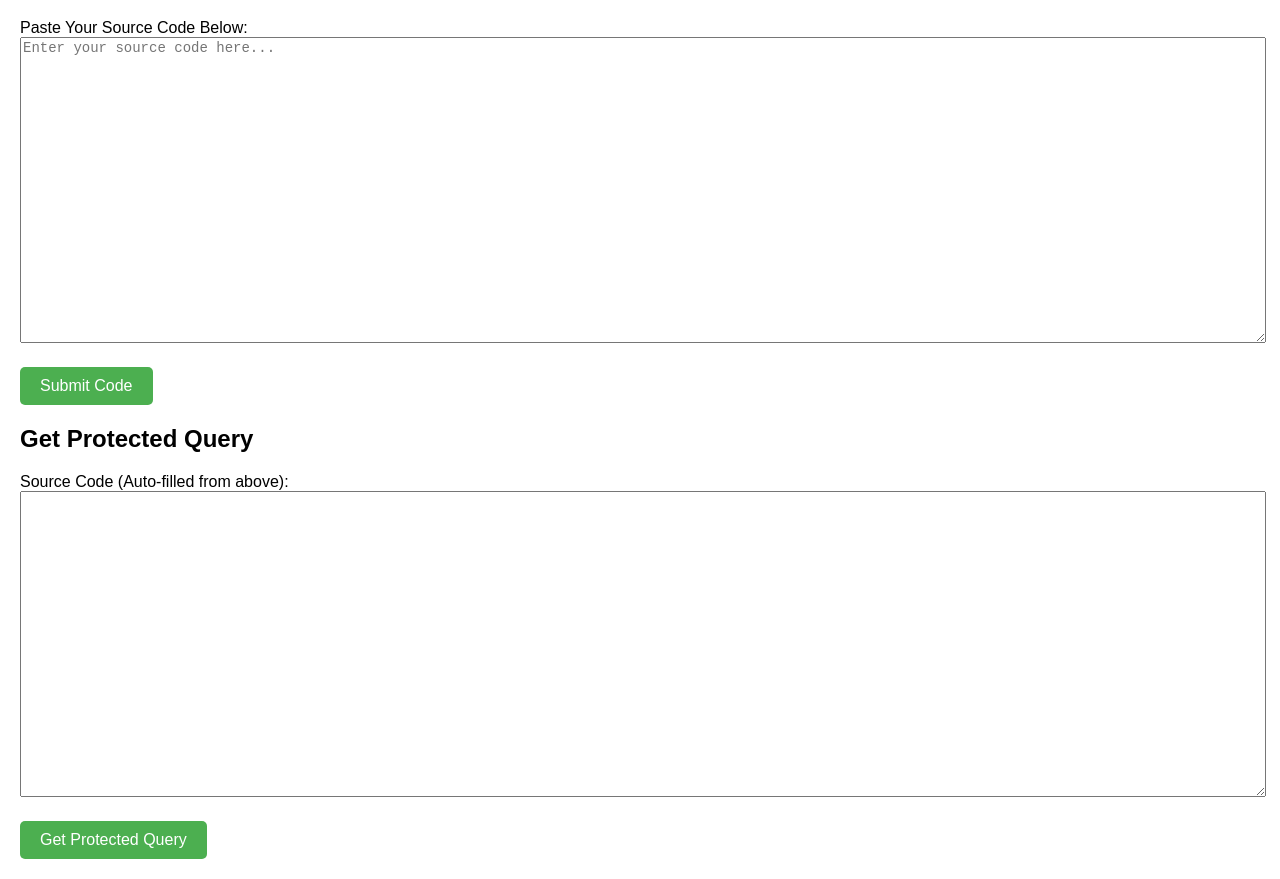
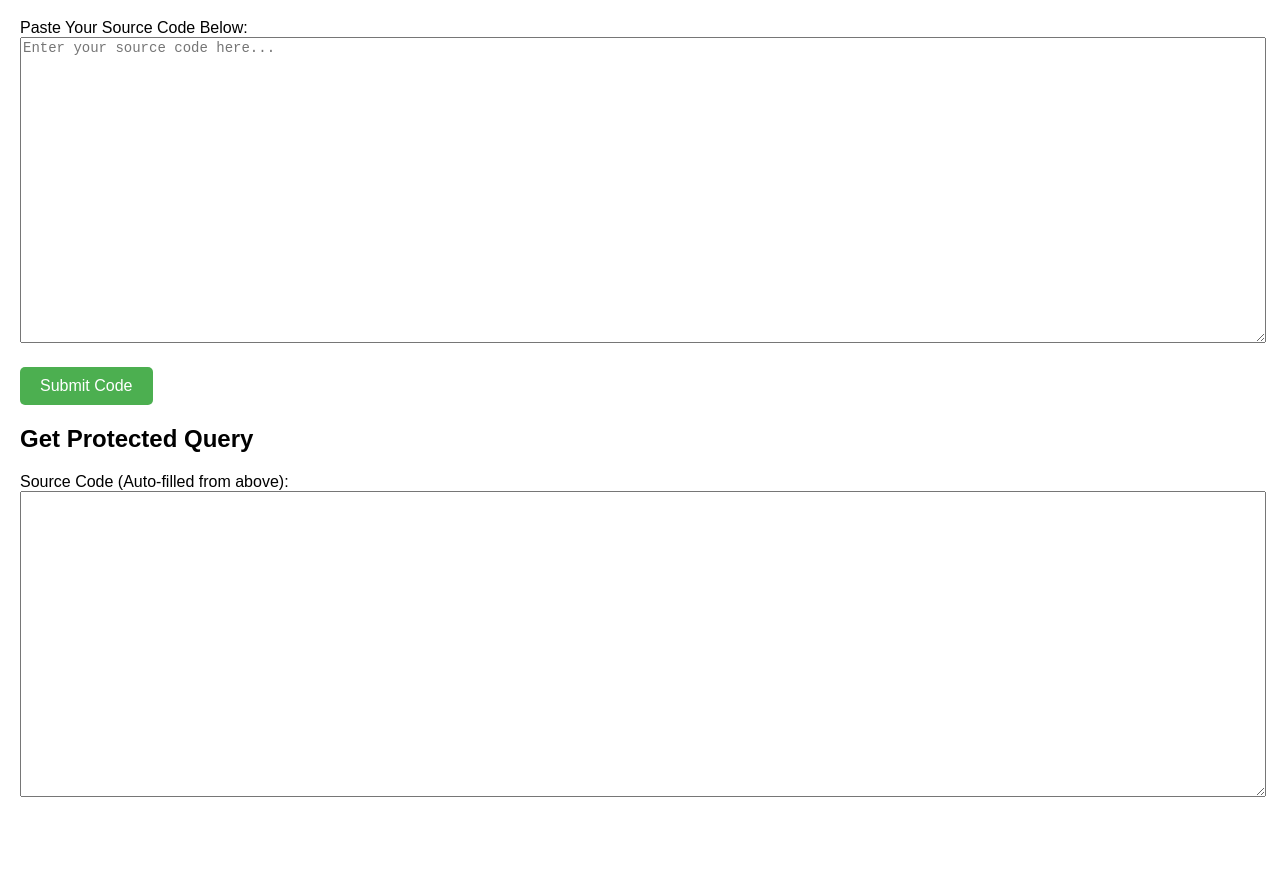
Before and after one commit to hecker03/SQLProtectionTool, a plain HTML site: page templates/source.html in a window 1280 px wide. Shown: the part 61-940 px from the top of the page. After the commit the page ends 882 px from the top, so only its background shows below. Drawn offline with Linux system fonts and the light colour scheme.

Commit message:
Remove the unnecessary

```diff
--- a/templates/source.html
+++ b/templates/source.html
@@ -51,7 +51,6 @@
             <label for="source_code">Source Code (Auto-filled from above):</label><br>
             <textarea id="protected_source_code" name="source_code" readonly></textarea>
         </div>
-        <button type="submit">Get Protected Query</button>
     </form>
 
     <script>
```
